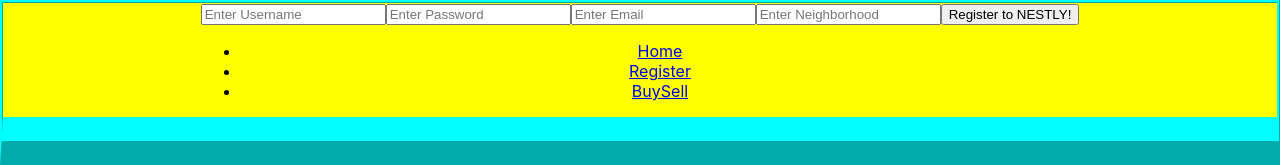
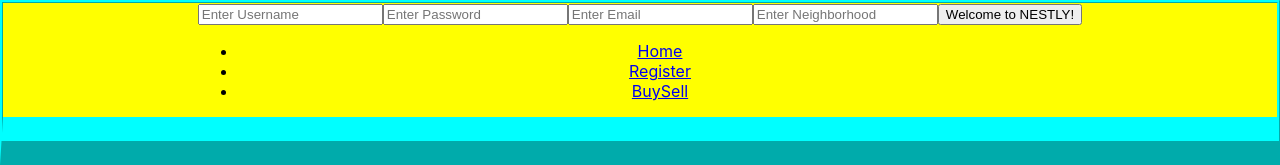
Before and after one commit to bethel-school-of-technology/team-gallaxis-frontend, a React (Create React App) app: page /Register in a window 1280 px wide. Shown: the top 165 px of the page. Built offline with nearby package versions, Linux system fonts and the light colour scheme.

Commit message:
updated button words

```diff
--- a/src/components/Register.js
+++ b/src/components/Register.js
@@ -33,7 +33,7 @@ const Register = (props) => {
                 <input type="text" placeholder="Enter Email" name="email" onChange={evt => setEmail(evt.target.value)}></input>
 
                 <input type="text" placeholder="Enter Neighborhood" name="neighborhood" onChange={evt => setNeighborhood(evt.target.value)}></input>
-                <button type="submit">Register to NESTLY!</button>
+                <button type="submit">Welcome to NESTLY!</button>
             </form>
         </div >
     )
```
